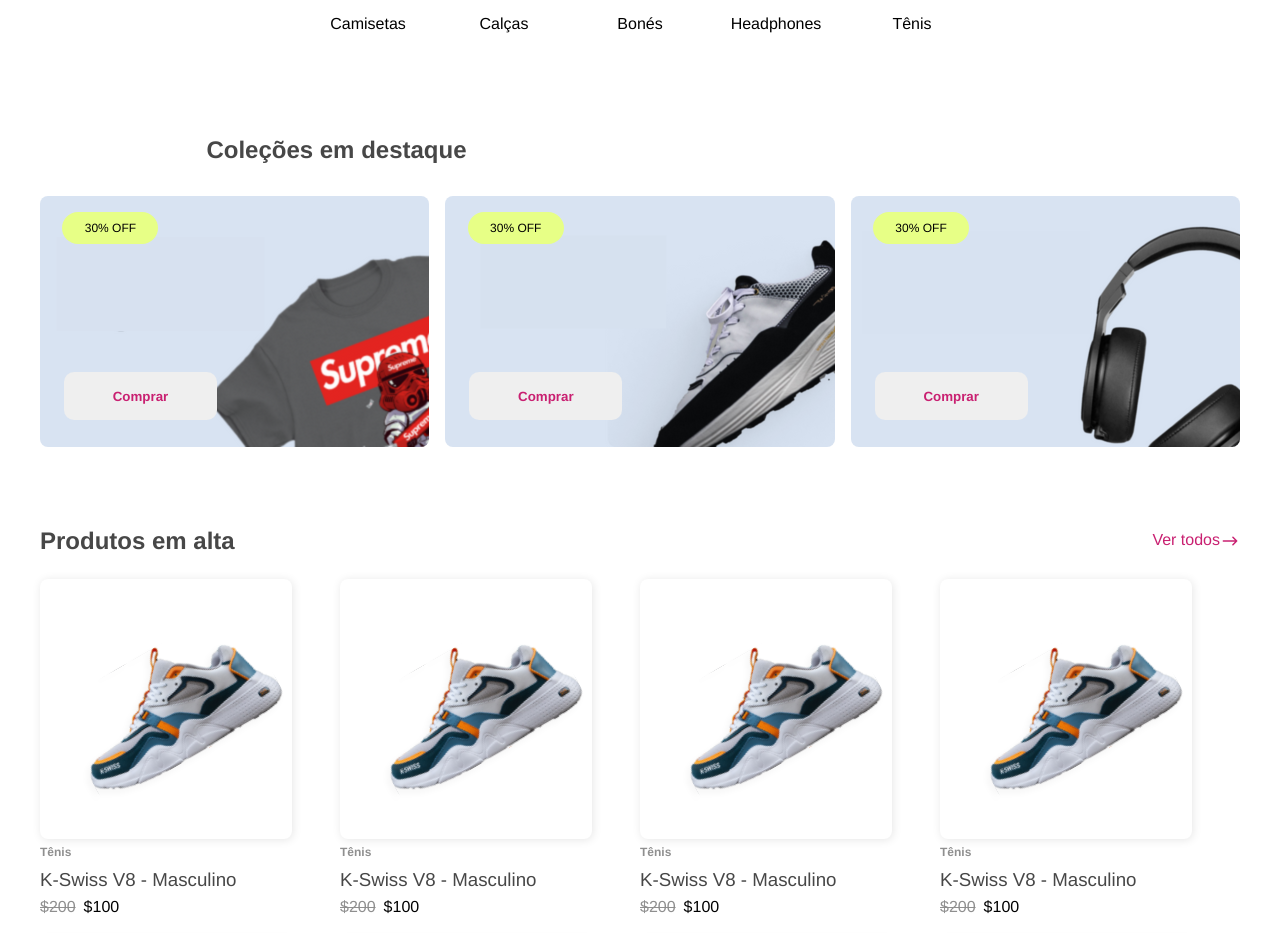
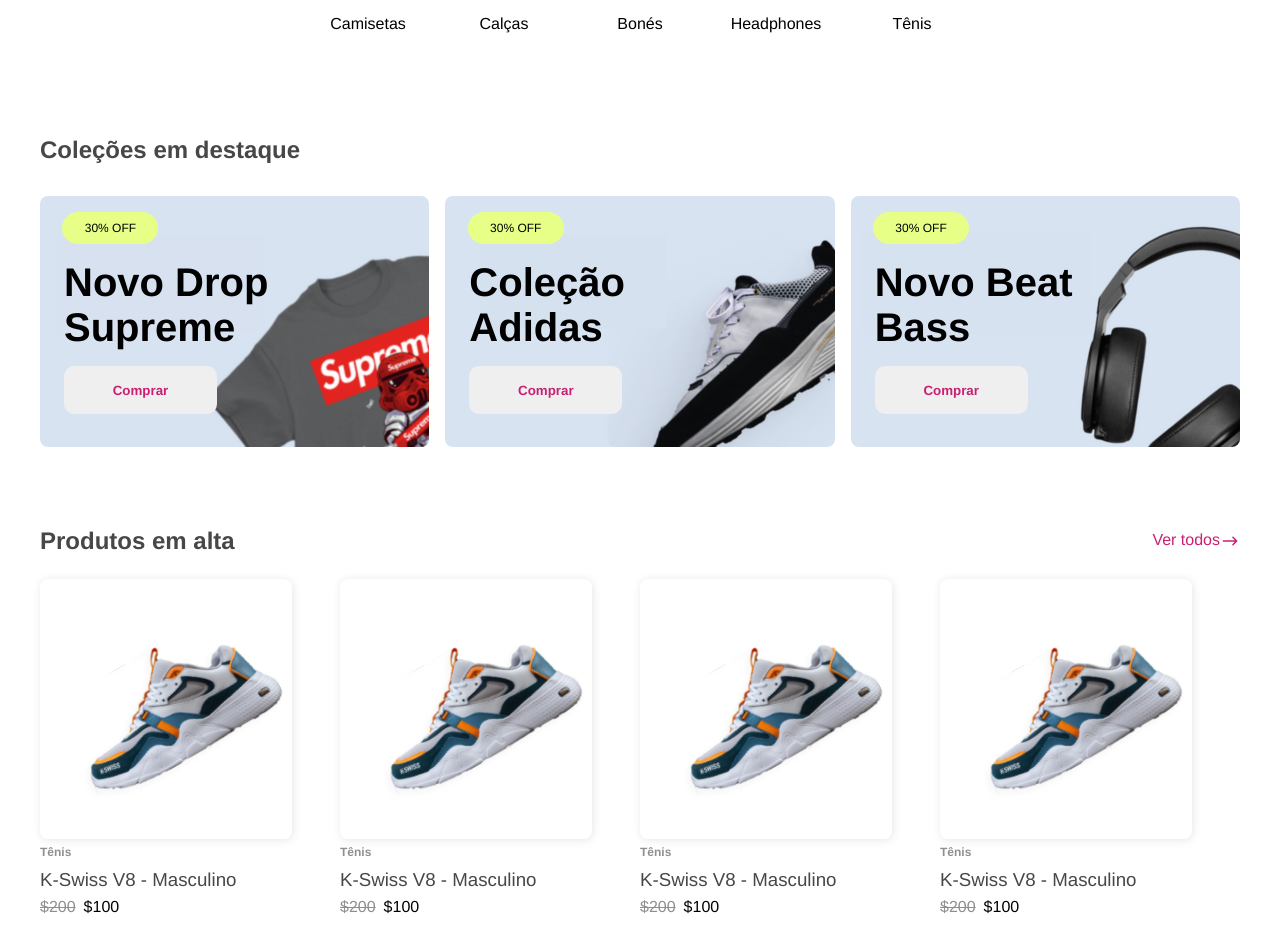
Before and after one commit to vanessaadev/Drip_Store, a React (Vite) app in the folder Drip_Store/: page / in a window 1280 px wide. Shown: the part 960-1893 px from the top of the page. Built offline with nearby package versions, Linux system fonts and the light colour scheme.

Commit message:
Ajuste dos cards azuis

```diff
--- a/Drip_Store/src/Components/ButtonCard/ButtonCard.css
+++ b/Drip_Store/src/Components/ButtonCard/ButtonCard.css
@@ -8,7 +8,7 @@
     border-radius: 10px;
     justify-content: center;
     align-items: center;
-    margin-top: 8rem;
+    margin-top: 1rem;
     margin-left: 1.5rem;
     cursor: pointer;
     transition: 0.6s;
--- a/Drip_Store/src/Components/SectionCard/SectionCard.css
+++ b/Drip_Store/src/Components/SectionCard/SectionCard.css
@@ -8,11 +8,12 @@
 
 
 .container-title-card {
-
     font-size: 24px;
     font-weight: 700;
     color: #474747;
-    margin-left: 10.4rem;
+    max-width: 1200px;
+    margin-bottom: 2rem;
+    /* margin-left: 8rem; */
 }
 
 
@@ -21,12 +22,12 @@
     justify-content: center;
     align-items: center;
     gap: 1rem;
-    margin: 2rem 0;
+    /* margin: 2rem 0 0; */
 }
 
 .container-collection h3 {
-    margin: 1rem 5rem 0 1.5rem;
-    font-size: 2rem;
+    margin: 1rem 8rem 0 1.5rem;
+    font-size: 2.5rem;
 }
 
 .collection-1 {
@@ -58,7 +59,7 @@
 }
 
 
-.btn-comprar {
+/* .btn-comprar {
     display: flex;
     color: #C92071;
     font-weight: 600;
@@ -68,10 +69,9 @@
     border-radius: 10px;
     justify-content: center;
     align-items: center;
-    margin-top: 1rem;
-    margin-left: 1.5rem;
     cursor: pointer;
-}
+} */
+
 /*   Imagens */
 
 .oferta {
--- a/Drip_Store/src/Components/SectionCard/SectionCard.jsx
+++ b/Drip_Store/src/Components/SectionCard/SectionCard.jsx
@@ -13,17 +13,26 @@
                         <div className='oferta'>
                             30% OFF
                         </div>
+                        <div>
+                            <h3>Novo Drop Supreme</h3>
+                        </div>
                         <ButtonCard/>
                     </div>
                     <div className='collection-2'>
                         <div className='oferta'>
                             30% OFF
                         </div>
+                        <div>
+                            <h3>Coleção Adidas</h3>
+                        </div>
                         <ButtonCard/>
                     </div>
                     <div className='collection-3'>
                         <div className='oferta'>
                             30% OFF
+                        </div>
+                        <div>
+                            <h3>Novo Beat Bass</h3>
                         </div>
                         <ButtonCard/>
                     </div>
```
Lines whose indentation alone changed are shown as unchanged.
